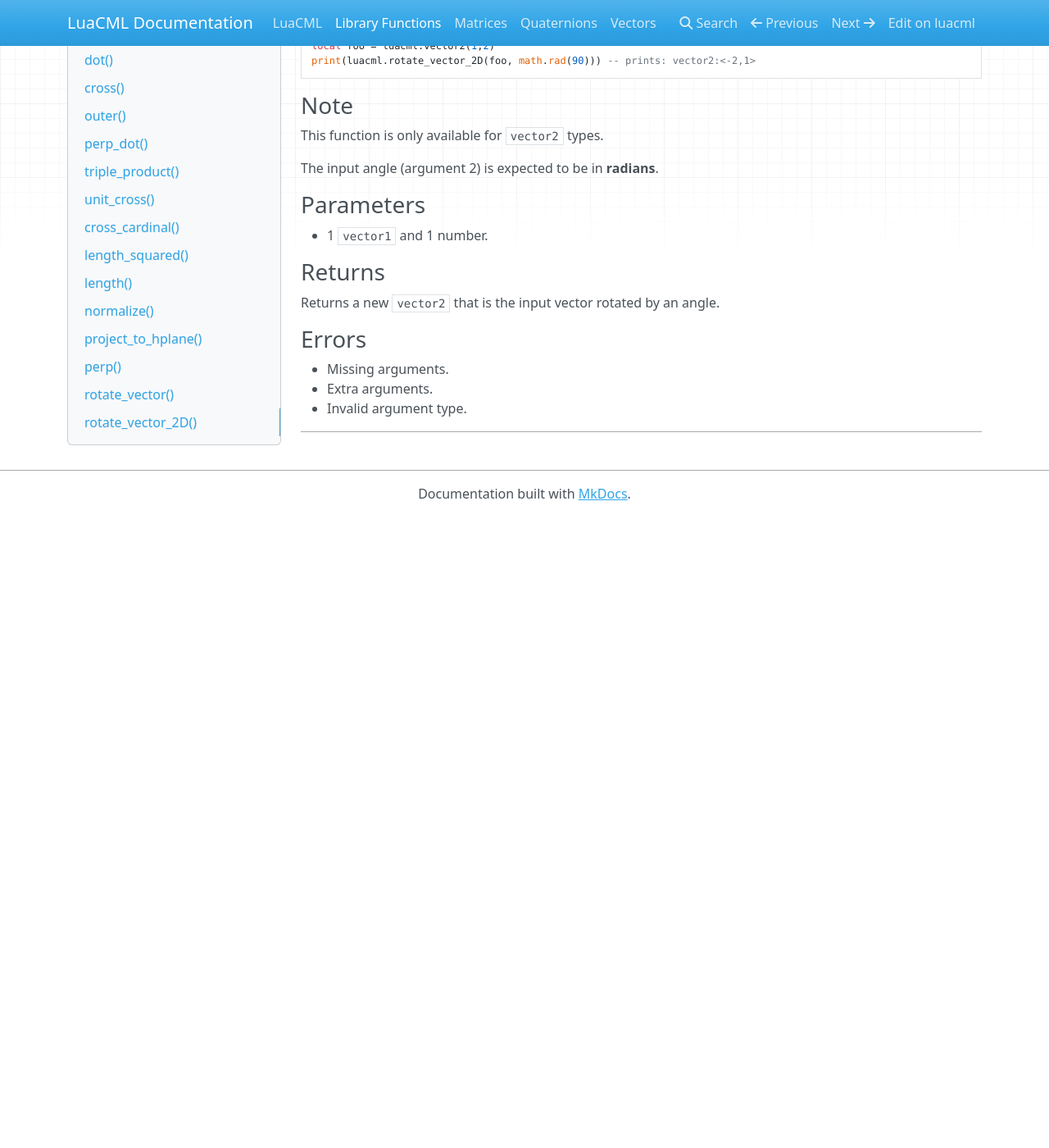
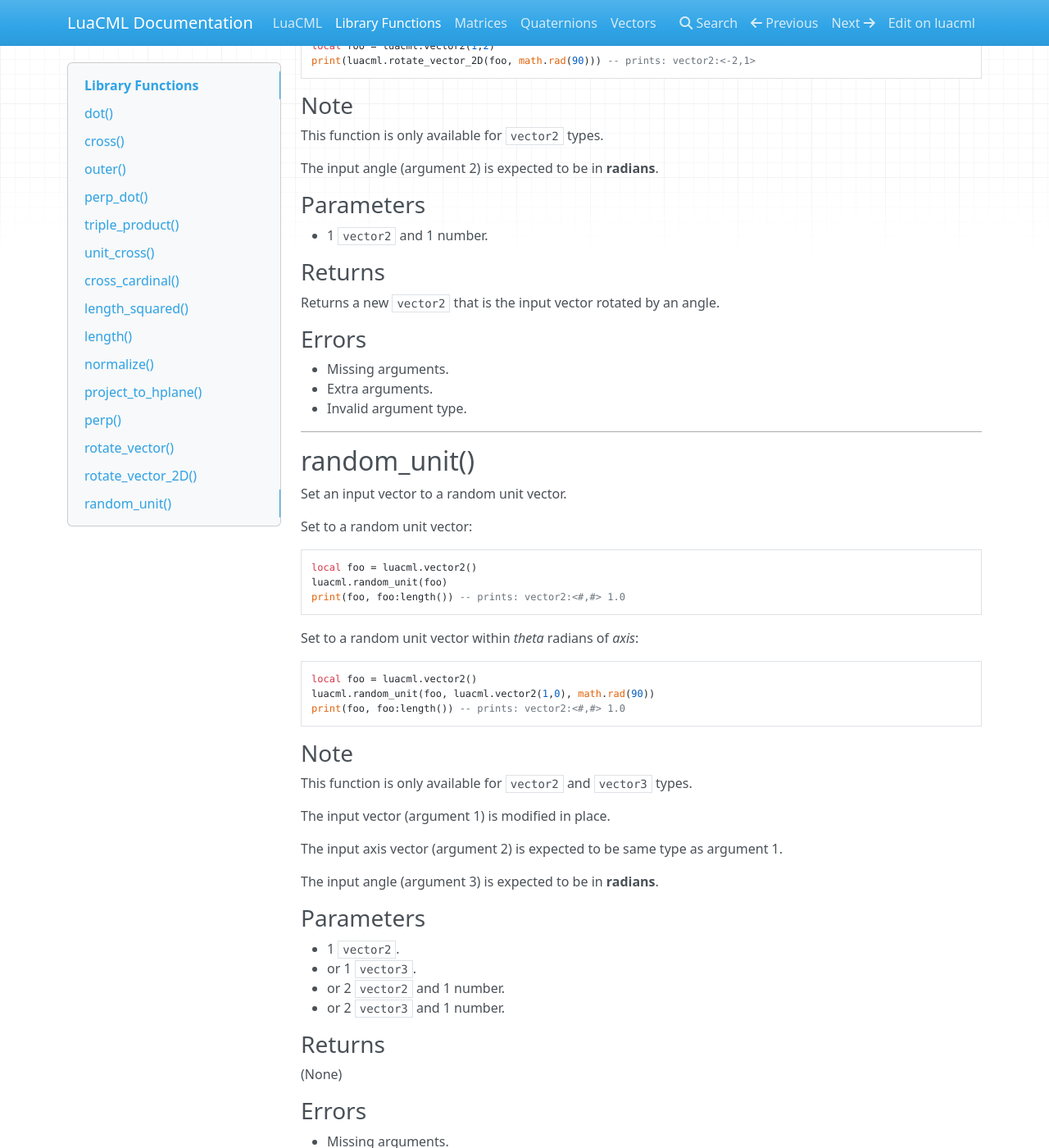
Before and after one commit to cjtallman/luacml, an MkDocs documentation site: the page built from docs/library-docs.md, in a window 1280 px wide and 1400 px high, scrolled down 9493 px. Shown: the whole window at 82% size. Built offline with MkDocs 1.6.1, drawn with Linux system fonts in a browser that asks for light colours; nearby versions of some CDN libraries; before the commit the page ends 10123 px from its top, so only the background shows below that.

Commit message:
Adding random_unit()

````diff
--- a/docs/library-docs.md
+++ b/docs/library-docs.md
@@ -512,7 +512,7 @@ The input angle (argument 2) is expected to be in **radians**.
 
 ### Parameters
 
--   1 `vector1` and 1 number.
+-   1 `vector2` and 1 number.
 
 ### Returns
 
@@ -525,3 +525,52 @@ Returns a new `vector2` that is the input vector rotated by an angle.
 -   Invalid argument type.
 
 --------------------------------------------------------------------------------
+
+## random_unit()
+
+Set an input vector to a random unit vector.
+
+Set to a random unit vector:
+
+```lua
+local foo = luacml.vector2()
+luacml.random_unit(foo)
+print(foo, foo:length()) -- prints: vector2:<#,#> 1.0
+```
+
+Set to a random unit vector within *theta* radians of *axis*:
+
+```lua
+local foo = luacml.vector2()
+luacml.random_unit(foo, luacml.vector2(1,0), math.rad(90))
+print(foo, foo:length()) -- prints: vector2:<#,#> 1.0
+```
+
+### Note
+
+This function is only available for `vector2` and `vector3` types.
+
+The input vector (argument 1) is modified in place.
+
+The input axis vector (argument 2) is expected to be same type as argument 1.
+
+The input angle (argument 3) is expected to be in **radians**.
+
+### Parameters
+
+-   1 `vector2`.
+-   or 1 `vector3`.
+-   or 2 `vector2` and 1 number.
+-   or 2 `vector3` and 1 number.
+
+### Returns
+
+(None)
+
+### Errors
+
+-   Missing arguments.
+-   Extra arguments.
+-   Invalid argument type.
+
+--------------------------------------------------------------------------------
````
Also changed, not shown: 3 other files.
